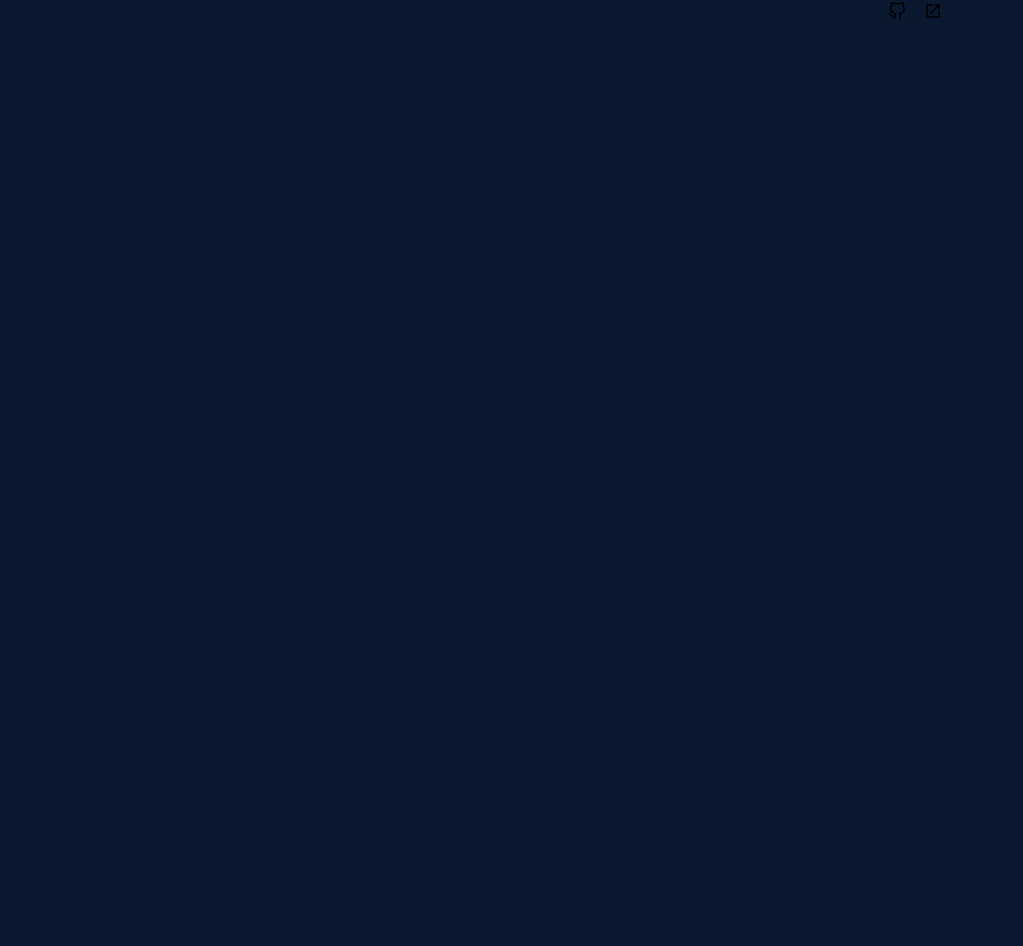
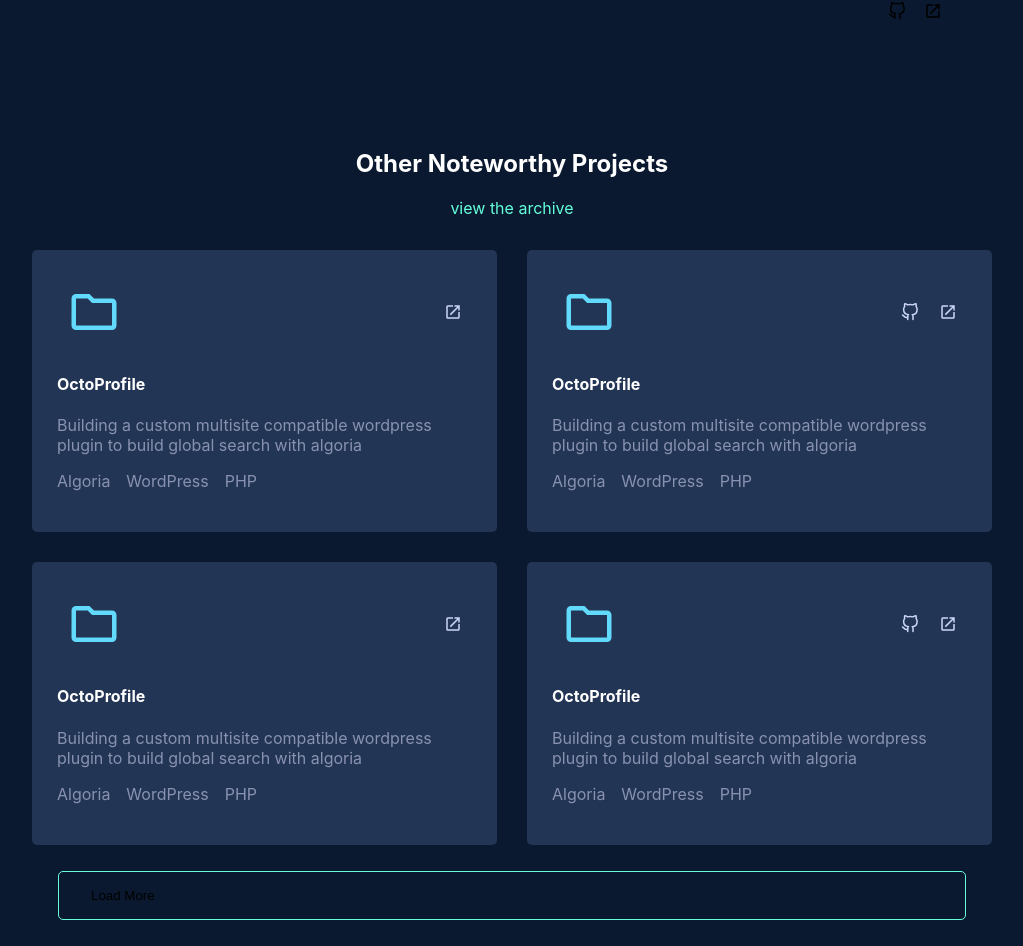
Before and after one commit to tabithamaz/Portfolio, a React (Create React App) app: page / in a window 1280 px wide. Shown: the part 3113-4059 px from the top of the page, without its empty margins (128-1151 px from the left). Before the commit the page ends 3210 px from the top, so only its background shows below. Built offline with nearby package versions, Linux system fonts and the light colour scheme.

Commit message:
feat: les projets realisés archives

```diff
--- a/src/App.css
+++ b/src/App.css
@@ -32,6 +32,7 @@
   from {
     transform: rotate(0deg);
   }
+
   to {
     transform: rotate(360deg);
   }
@@ -45,7 +46,7 @@
   padding: ;
 }  */
 
-.sectionHome{
+.sectionHome {
   display: flex;
   flex-direction: column;
   min-height: 100vh;
@@ -54,51 +55,54 @@
 
 }
 
-.homeContainer{
+.homeContainer {
   margin-left: 100px;
 
 
 }
 
-.introText{
+.introText {
   font-size: 1.3rem;
-  color:#64ffda;
+  color: #64ffda;
   font-weight: 400;
   margin: 0px 0px 30px 4px;
   padding: 1rem 1rem;
   letter-spacing: 1px;
   line-height: 0.0;
 }
-.title{
+
+.title {
   font-size: 2.8rem;
   font-weight: 600;
   color: white;
   margin: 5px;
   padding: 0rem 1rem;
 }
-.subtitle{
+
+.subtitle {
   display: block;
   font-size: 2.9rem;
   font-weight: 600;
-  color:#8892b0;
-  line-height:0.0;
+  color: #8892b0;
+  line-height: 0.0;
   margin: 5px;
   padding: 2rem 1rem;
 
 }
-.homeParagraph{
+
+.homeParagraph {
   padding: 0rem 1rem;
-  color:#ccd6F6 ;
+  color: #ccd6F6;
   max-width: 600px;
   margin: 5px;
 
 }
 
-.homeParagraph span{
+.homeParagraph span {
   color: #64ffda;
 }
 
-.containerBtn{
+.containerBtn {
   padding: 1rem 2rem;
   margin: 26px;
   background-color: #0a192F;
@@ -106,7 +110,8 @@
   border-radius: 5px;
   text-decoration: none;
 }
-.containerBtn a{
+
+.containerBtn a {
   color: #64ffda;
 }
 
@@ -114,19 +119,20 @@ color: #64ffda;
     background: #64ffda;
   } */
 
-  a{
+a {
   text-decoration: none;
   font-size: 18px;
   font-weight: 600;
-    color:#64ffda;
+  color: #64ffda;
 
 }
-  a:hover{
-    color:#64ffda
+
+a:hover {
+  color: #64ffda
 }
 
 
-  .socialsGrid{
+.socialsGrid {
   display: flex;
   flex-direction: column;
   padding: 0px 0px 0px 0px;
@@ -137,7 +143,7 @@ color: #64ffda;
 
 }
 
-.emailAdress{
+.emailAdress {
   display: block;
   position: fixed;
   margin-right: -89px;
@@ -145,51 +151,53 @@ color: #64ffda;
   bottom: 0;
 
 }
- .lien{
+
+.lien {
   display: flex;
   transform: rotate(90deg);
   margin-bottom: 120px;
 }
-.rightEmail{
+
+.rightEmail {
   content: '';
-    background:#ccd6F6 ;
+  background: #ccd6F6;
   height: 100px;
   width: 1px;
   margin-left: 129px;
 
 }
 
- .line{
+.line {
   content: '';
-    background:#ccd6F6 ;
+  background: #ccd6F6;
   height: 100px;
   width: 1px;
   margin-left: 19px;
 }
 
-  a{
+a {
   color: #ccd6F6;
   padding: 10px;
 }
 
 
 
-  .sectionTitle P{
+.sectionTitle P {
   display: block;
   margin: 0px 0px 15px;
   padding: 0px 150px;
-    color:#ccd6F6;
+  color: #ccd6F6;
   width: 50%;
 }
 
-  .titleText{
+.titleText {
   display: flex;
   margin: 10px 141px 40px;
-    color:#ccd6F6 ;
+  color: #ccd6F6;
 
 }
 
-  .line1{
+.line1 {
   content: "";
   background-color: #ccd6F6;
   display: block;
@@ -202,10 +210,12 @@ margin-bottom: 120px;
 
 }
 
-  .titleText span{
-    color:#64ffda; ;
+.titleText span {
+  color: #64ffda;
+  ;
 }
-  .contenerAbout{
+
+.contenerAbout {
   display: flex;
 
 }
@@ -214,11 +224,12 @@ margin-bottom: 120px;
   width: 50%;
 }
 
-  .textSection p a{
-    color:#64ffda;
+.textSection p a {
+  color: #64ffda;
 
 }
-.aboutImgDiv{
+
+.aboutImgDiv {
   width: 30%;
   height: 400px;
   position: relative;
@@ -230,7 +241,7 @@ margin-bottom: 120px;
 }
 
 .aboutImgDiv img {
-    position:absolute;
+  position: absolute;
   left: -25px;
   top: -25px;
   width: 100%;
@@ -244,7 +255,7 @@ margin-bottom: 120px;
 
 }
 
-  .aboutImgDi img::before{
+.aboutImgDi img::before {
   background-color: #61dafb;
   font-size: 1.6rem;
   text-align: center;
@@ -259,9 +270,9 @@ margin-bottom: 120px;
 
 }
 
-  .skillsList{
-    display:grid;
-  grid-template-columns: repeat(2,minmax(140px,200px));
+.skillsList {
+  display: grid;
+  grid-template-columns: repeat(2, minmax(140px, 200px));
   list-style: none;
   color: #a8b2d1;
 
@@ -275,14 +286,13 @@ margin-bottom: 120px;
   color: red;
    } */
 
-   .skillsList li::before
-   {
+.skillsList li::before {
   content: "▹";
   position: absolute;
   color: var(--green);
-    font-size:var(--fz-sm);
+  font-size: var(--fz-sm);
   line-height: 12px;
- color:#64ffda;
+  color: #64ffda;
   margin-left: -20px;
 }
 
@@ -346,25 +356,27 @@ margin-bottom: 120px;
 
 
 } */
-.numbered-heading{
+.numbered-heading {
   color: #ccd6F6;
   margin-left: 87px;
 }
 
 .numbered-heading span {
-  color:#64ffda;
+  color: #64ffda;
 }
-.numbered-heading::after{
+
+.numbered-heading::after {
   content: "";
   display: block;
   position: relative;
   top: -11px;
   width: 300px;
-    background-color:#ccd6F6;
+  background-color: #ccd6F6;
   height: 1px;
   margin-left: 275px;
 }
-.inner{
+
+.inner {
   display: flex;
 }
 
@@ -382,31 +394,34 @@ margin-bottom: 120px;
   padding: 0px 22px 2px;
 
 }
-.jBtKSS span{
+
+.jBtKSS span {
   color: #8892B0;
   height: 35px;
   padding: 0px 20px 2px;
   display: flex;
   align-items: center;
 }
-.jBtKSS span:hover{
+
+.jBtKSS span:hover {
   color: #64ffda;
   background-color: #233554;
   padding: 0px 20px 2px;
 
 }
-button{
+
+button {
   text-decoration: none;
   text-decoration-skip-ink: auto;
   cursor: pointer;
   border: none;
-  border-radius:0px;
+  border-radius: 0px;
   background: transparent;
   text-align: left;
 }
 
-.panel{
-  height:50px;
+.panel {
+  height: 50px;
   width: 50%;
   padding: 0px 5px;
 }
@@ -419,32 +434,33 @@ button{
   padding-left: 30px;
   margin-bottom: 10px;
 }
+
 .QgHxr ul {
   padding: 0px;
   margin: 0px;
   list-style: none;
-    color:#8892B0
+  color: #8892B0
 }
-.QgHxr ul li::before{
+
+.QgHxr ul li::before {
   content: "▹";
   position: absolute;
-    left:0px;
-    color:#8892B0
-
+  left: 0px;
+  color: #8892B0
 }
 
-.range{
+.range {
   margin-bottom: 25px;
-    color:#8892B0;
+  color: #8892B0;
 }
 
 
-.work{
+.work {
   margin-top: 150px;
 }
 
 
- .line-work{
+.line-work {
   content: "";
   background-color: #ccd6F6;
   display: block;
@@ -456,6 +472,7 @@ button{
   font-size: 1px;
 
 }
+
 .cardWork {
   display: flex;
   width: 75%;
@@ -481,8 +498,9 @@ button{
   display: flex;
   flex-direction: column;
 }
-.description{
-  background:  #233554;
+
+.description {
+  background: #233554;
   padding: 25px;
   position: relative;
   width: 100%;
@@ -503,10 +521,12 @@ button{
   flex-direction: column;
   align-items: flex-end;
 }
+
 .projectTitle span {
   color: #64ffda;
 }
-.projectTitle h3{
+
+.projectTitle h3 {
   color: #ccd6F6;
 }
 
@@ -537,3 +557,79 @@ button{
 .projectLink ul li {
   margin-left: 1em;
 }
+
+.sectionProjets {
+  display: flex;
+  width: 75%;
+  margin: auto;
+  padding: 0 10%;
+  flex-direction: column;
+}
+
+.archiveProjectList {
+  display: grid;
+  grid-template-columns: repeat(2, 1fr);
+  grid-gap: 30px;
+
+
+}
+
+.archiveProjectIcon {
+  font-size: 3em;
+  color: #61dafb;
+  margin: 0;
+}
+
+
+
+.projetIcons {
+  display: flex;
+  align-items: center;
+  justify-content: space-between;
+
+}
+
+.projetIcons a {
+
+  margin: 0 !important;
+}
+
+.archiveProjectItem {
+  background-color: #233554;
+  padding: 25px;
+  border-radius: 5px;
+}
+
+.projetDescription h4 {
+  color: #FFFFFF;
+}
+
+.projetDescription p {
+  color: #8892B0;
+}
+
+.projetDescription ul {
+  display: flex;
+  list-style: none;
+  align-items: flex-start;
+  width: 100%;
+  padding: 0;
+  color: #8892B0;
+}
+
+.projetDescription ul li {
+  margin-right: 1em;
+}
+
+.titleSection {
+  margin: 2em auto;
+  text-align: center;
+}
+
+.titleSection h2 {
+  color: #FFFFFF;
+}
+
+.titleSection span {
+  color: #64ffda;
+}
--- a/src/components/atomes/Button.js
+++ b/src/components/atomes/Button.js
@@ -2,7 +2,7 @@ import react from "react"
 
 function Button({text}){
     return(
-        <button>{text}</button>
+        <button className="containerBtn" >{text}</button>
     )
 }
 
--- a/src/components/organismes/Work.js
+++ b/src/components/organismes/Work.js
@@ -1,17 +1,14 @@
 import React from "react";
 import image3 from "../../assets/halcyon.avif"
 import { FiGithub } from "react-icons/fi"
-import { MdOpenInNew } from "react-icons/md"
+import { MdOpenInNew, MdOutlineFolder } from "react-icons/md";
+import Button from "../atomes/Button";
 
 function Work() {
     return (
-
+        <>
 
             <div className="work">
-
-
-
-
                 <div className="sectionTitle">
                     <div className="line-work"></div>
                     <h2 className="titleText"><span >03.
@@ -161,7 +158,171 @@ function Work() {
 
                 </div>
 
+                <div className="sectionProjets">
+                    <div className="titleSection">
+                        <h2>
+                            Other Noteworthy Projects
+                        </h2>
+                        <span>
+
+                            view the archive
+                        </span>
                     </div>
+                    <div className="archiveProjectList">
+
+                        <div className="archiveProjectItem">
+                            <div className="projetIcons">
+                                <a>
+                                    <MdOutlineFolder className="icon archiveProjectIcon" />
+                                </a>
+                                <a>
+                                    <MdOpenInNew className="icon " />
+                                </a>
+                            </div>
+                            <div className="projetDescription">
+                                <h4>
+                                    OctoProfile
+                                </h4>
+                                <p>
+                                    Building a custom multisite
+                                    compatible wordpress plugin to
+                                    build global search with algoria
+                                </p>
+                                <ul>
+                                    <li>
+                                        Algoria
+                                    </li>
+                                    <li>
+                                        WordPress
+                                    </li>
+                                    <li>
+                                        PHP
+                                    </li>
+                                </ul>
+
+                            </div>
+
+                        </div>
+
+                        <div className="archiveProjectItem">
+                            <div className="projetIcons">
+                                <a>
+                                    <MdOutlineFolder className="icon archiveProjectIcon" />
+                                </a>
+                                <div>
+
+
+                                    <a>
+                                        < FiGithub className="icon" />
+                                    </a>
+                                    <a>< MdOpenInNew className="icon" /></a>
+                                </div>
+
+                            </div>
+                            <div className="projetDescription">
+                                <h4>
+                                    OctoProfile
+                                </h4>
+                                <p>
+                                    Building a custom multisite
+                                    compatible wordpress plugin to
+                                    build global search with algoria
+                                </p>
+                                <ul>
+                                    <li>
+                                        Algoria
+                                    </li>
+                                    <li>
+                                        WordPress
+                                    </li>
+                                    <li>
+                                        PHP
+                                    </li>
+                                </ul>
+
+                            </div>
+
+                        </div>
+
+                        <div className="archiveProjectItem">
+                            <div className="projetIcons">
+                                <a>
+                                    <MdOutlineFolder className="icon archiveProjectIcon" />
+                                </a>
+                                <a>
+                                    <MdOpenInNew className="icon " />
+                                </a>
+                            </div>
+                            <div className="projetDescription">
+                                <h4>
+                                    OctoProfile
+                                </h4>
+                                <p>
+                                    Building a custom multisite
+                                    compatible wordpress plugin to
+                                    build global search with algoria
+                                </p>
+                                <ul>
+                                    <li>
+                                        Algoria
+                                    </li>
+                                    <li>
+                                        WordPress
+                                    </li>
+                                    <li>
+                                        PHP
+                                    </li>
+                                </ul>
+
+                            </div>
+
+                        </div>
+
+                        <div className="archiveProjectItem">
+                            <div className="projetIcons">
+                                <a>
+                                    <MdOutlineFolder className="icon archiveProjectIcon" />
+                                </a>
+                                <div>
+
+
+                                    <a>
+                                        < FiGithub className="icon" />
+                                    </a>
+                                    <a>< MdOpenInNew className="icon" /></a>
+                                </div>
+                            </div>
+                            <div className="projetDescription">
+                                <h4>
+                                    OctoProfile
+                                </h4>
+                                <p>
+                                    Building a custom multisite
+                                    compatible wordpress plugin to
+                                    build global search with algoria
+                                </p>
+                                <ul>
+                                    <li>
+                                        Algoria
+                                    </li>
+                                    <li>
+                                        WordPress
+                                    </li>
+                                    <li>
+                                        PHP
+                                    </li>
+                                </ul>
+
+                            </div>
+
+                        </div>
+
+                    </div>
+
+                    <Button text="Load More" />
+                </div>
+            </div>
+        </>
     )
 }
 
```
Lines whose indentation alone changed are shown as unchanged.
